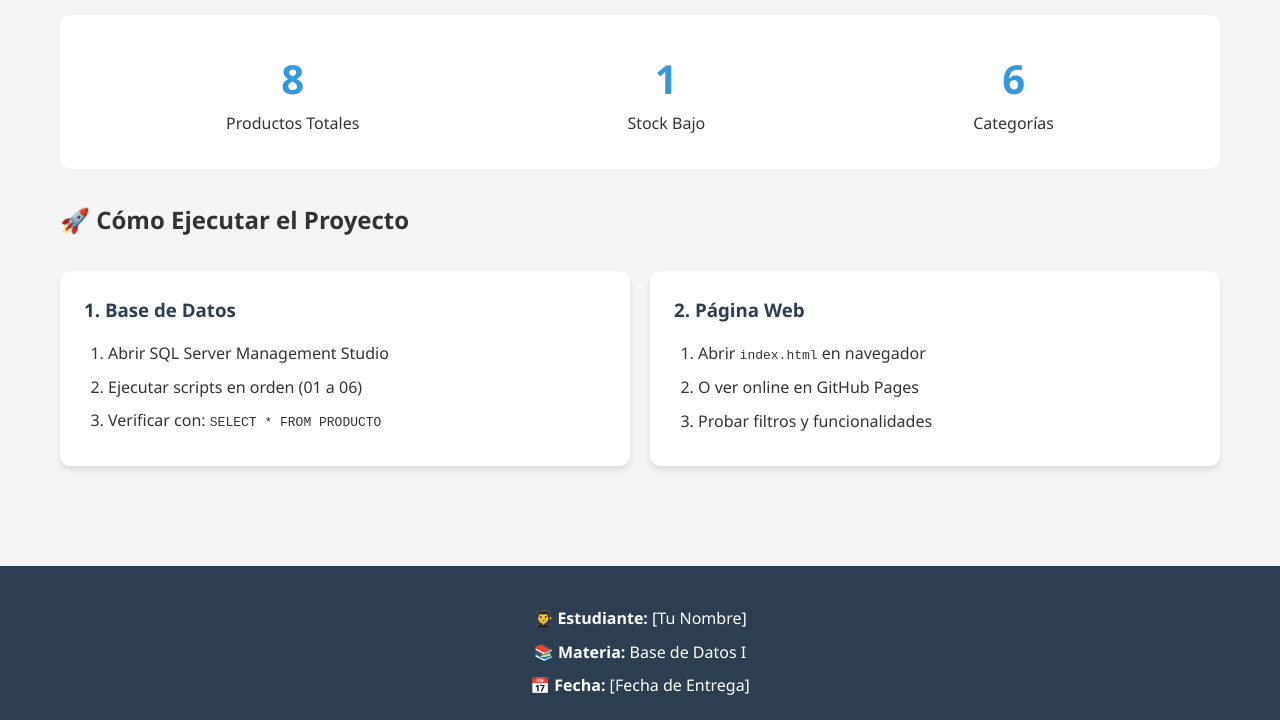
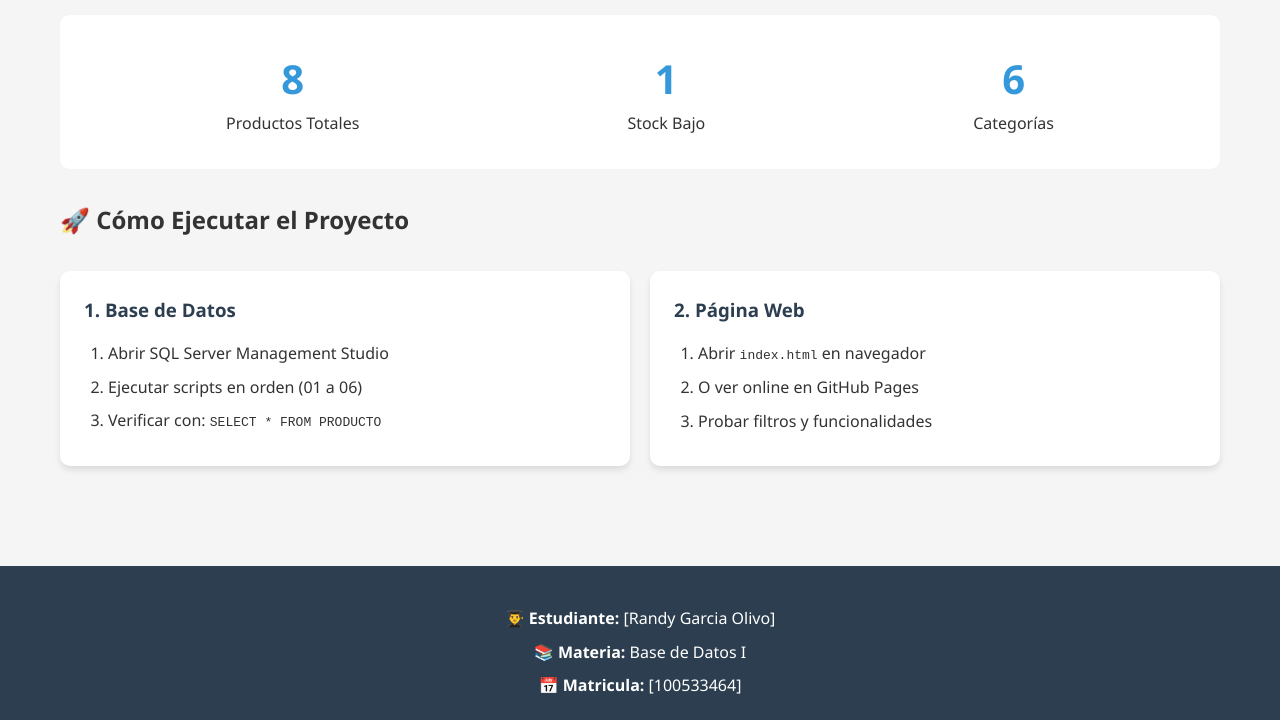
Before and after one commit to RGO-hash/proyecto-libreria-express, a plain HTML site: page index.html in a window 1280 px wide. Shown: the part 1633-2353 px from the top of the page. Drawn offline with Linux system fonts and the light colour scheme.

Commit message:
Update student name and add matricula in footer

```diff
--- a/index.html
+++ b/index.html
@@ -136,9 +136,9 @@
     </main>
 
     <footer>
-        <p>👨‍🎓 <strong>Estudiante:</strong> [Tu Nombre]</p>
+        <p>👨‍🎓 <strong>Estudiante:</strong> [Randy Garcia Olivo]</p>
         <p>📚 <strong>Materia:</strong> Base de Datos I</p>
-        <p>📅 <strong>Fecha:</strong> [Fecha de Entrega]</p>
+        <p>📅 <strong>Matricula:</strong> [100533464]</p>
         <div class="links">
             <a href="../database/" class="btn"><i class="fas fa-database"></i> Ver Scripts SQL</a>
             <a href="https://github.com/RGO-hash/proyecto-libreria-express" class="btn">
```
